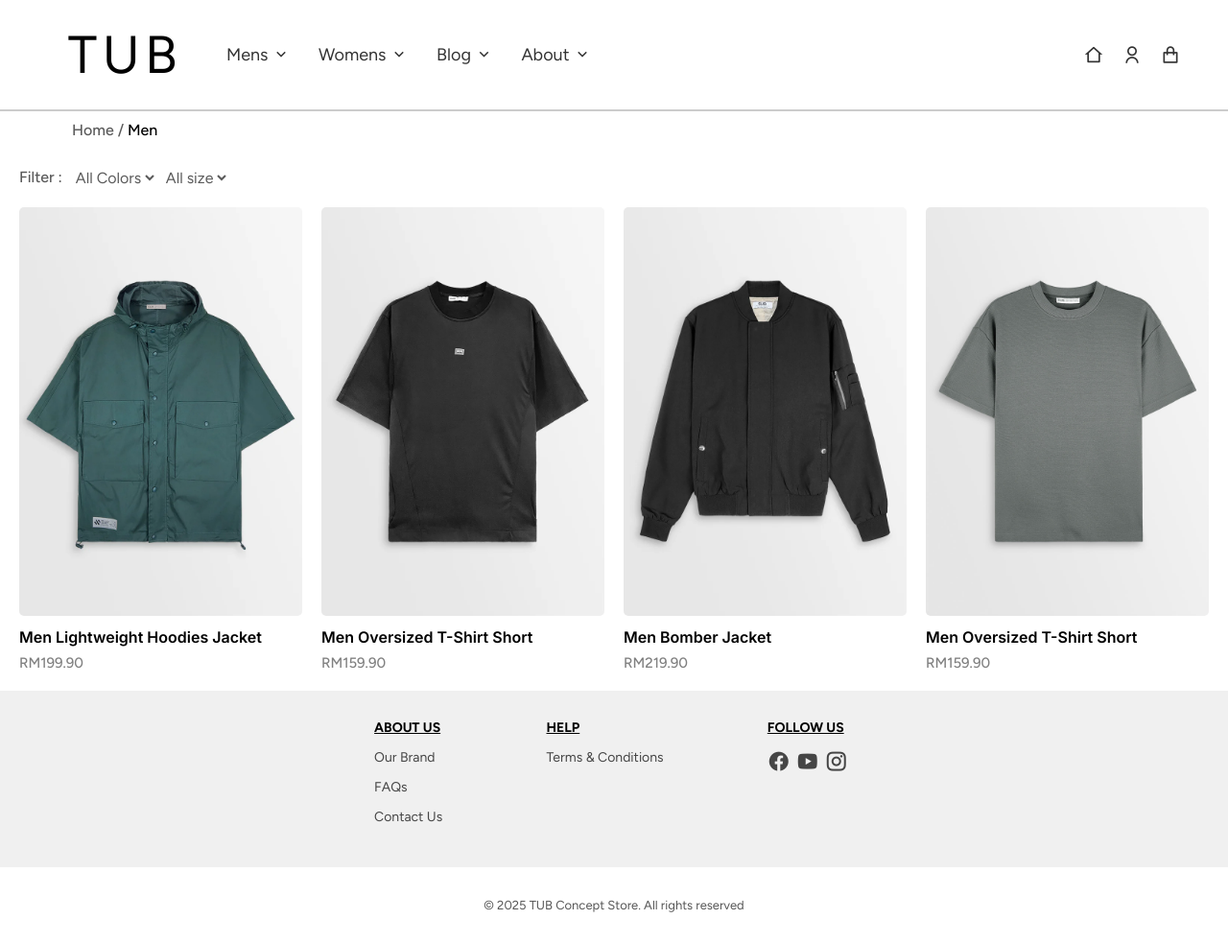
After one commit to yccccc12/Web_Application, a PHP site: page /products/menProduct.php in a window 1280 px wide. The commit adds this page. Shown: the whole page at 96% size. Run offline with PHP 8.4, Linux system fonts and the light colour scheme.

Commit message:
Processing

```diff
--- /dev/null
+++ b/products/menProduct.php
@@ -0,0 +1,102 @@
+<!DOCTYPE html>
+<html lang="en">
+<head>
+    <meta charset="UTF-8">
+    <meta name="viewport" content="width=device-width, initial-scale=1.0">
+    <title>Men Products</title>
+
+    <!-- Google Font: Figtree -->
+    <link href="https://fonts.googleapis.com/css2?family=Figtree:wght@300;400;500;600;700&display=swap" rel="stylesheet">
+    <link href="https://fonts.googleapis.com/css2?family=Inter:wght@300;400;500;600;700&display=swap" rel="stylesheet">
+
+    <!-- REMIXICONS -->
+    <link rel="stylesheet" href="../style/styles.css">
+    <link rel="stylesheet" href="https://cdnjs.cloudflare.com/ajax/libs/remixicon/3.5.0/remixicon.css">
+
+    <link rel="stylesheet" href="../style/product.css">
+
+</head>
+<body>
+    <?php include '../includes/header.php'; ?>
+    <!-- Breadcrumb Navigation -->
+    <div class="breadcrumb"><a href="../index.php">Home</a> / <span style="color: black;">Men</span></div>
+
+    <section class="products-container">
+    <div class='filter-container'>
+        <span class='filter-btn'>Filter :</span>
+
+        <select id="color-filter" onchange="applyFilter()">
+            <option value="All">All Colors</option>
+            <option value="Red">Red</option>
+            <option value="Blue">Blue</option>
+            <option value="Green">Green</option>
+        </select>
+            <select id="size-filter" onchange="applyFilter()">
+            <option value="All">All size</option>
+            <option value="S">S</option>
+            <option value="M">M</option>
+            <option value="L">L</option>
+            <option value="XL">XL</option>
+        </select>
+    </div>
+
+
+    <div class="products-section">
+            <div class="product" data-color="Green" data-size="M">
+                <img src="../img/item1.jpg" alt="Men Lightweight Hoodies Jacket">
+                <h3>Men Lightweight Hoodies Jacket</h3>
+                <p>RM199.90</p>
+            </div>
+            <div class="product" data-color="Black" data-size="XL">
+                <img src="../img/item2.jpg" alt="Men Oversized T-Shirt Short">
+                <h3>Men Oversized T-Shirt Short</h3>
+                <p>RM159.90</p>
+            </div>
+            <div class="product"data-color="Black" data-size="L">
+                <img src="../img/item3.jpg" alt="Men Bomber Jacket">
+                <h3>Men Bomber Jacket</h3>
+                <p>RM219.90</p>
+            </div>
+            <div class="product"data-color="Grey" data-size="M">
+                <img src="../img/item4.jpg" alt="Men Oversized T-Shirt Short">
+                <h3>Men Oversized T-Shirt Short</h3>
+                <p>RM159.90</p>
+            </div>
+    </div>
+    </section>
+    <?php include '../includes/footer.php';?>
+
+    <script>
+    function applyFilter() {
+        console.log("applyFilter is running"); // Debugging step
+
+        let selectedColor = document.getElementById("color-filter").value;
+        let selectedSize = document.getElementById("size-filter").value;
+
+        let products = document.querySelectorAll(".product");
+
+        products.forEach(product => {
+            let productColor = product.getAttribute("data-color") || "All";
+            let productSize = product.getAttribute("data-size") || "All";
+
+            let colorMatch = (selectedColor === "All" || productColor === selectedColor);
+            let sizeMatch = (selectedSize === "All" || productSize === selectedSize);
+
+            if (colorMatch && sizeMatch) {
+                product.style.display = "block";
+            } else {
+                product.style.display = "none";
+            }
+        });
+    }
+
+    document.addEventListener("DOMContentLoaded", function () {
+        console.log("DOM Loaded"); // Debugging step
+
+        document.getElementById("color-filter").onchange = applyFilter;
+        document.getElementById("size-filter").onchange = applyFilter;
+    });
+</script>
+
+</body>
+</html>
--- /dev/null
+++ b/style/product.css
@@ -0,0 +1,64 @@
+/*filter */
+.products-container {
+    max-width: 1450px; /* Match product section width */
+    margin: 0 auto; /* Center align */
+    padding: 20px; /* Ensure spacing */
+    box-sizing: border-box;
+}
+
+.filter-container {
+    display: flex;
+    justify-content: flex-start; /* Aligns filter to the left */
+    width: 100%; /* Ensures it matches product width */
+    margin-bottom: 20px;
+    gap: 5px;
+}
+
+.filter-btn {
+    background: none; /* Remove background */
+    border: none; /* Remove border */
+    color: #5A5A5A; /* Match breadcrumb color */
+    font-size: 16px; /* Match breadcrumb font size */
+    font-weight: 500; /* Keep consistency */
+    margin-right: 5px;
+}
+
+#color-filter, #size-filter {
+    font-size: 16px;
+    border: none;
+    background: none; /* Removes the default background */
+    color: #5A5A5A; /* Text color */
+    cursor: pointer;
+    outline: none; /* Removes the outline when clicked */
+}
+
+/* Add hover effect */
+#color-filter:hover, #size-filter:hover {
+    border-color: #888;
+    color: #000;
+}
+
+/* Add focus effect */
+#color-filter:focus, #size-filter:focus {
+    color: #000;
+}
+
+/*breadcrumb*/
+.breadcrumb {
+    padding: 10px 20px;
+    font-size: 16px;
+    font-weight: 500;
+    color: #5A5A5A;
+}
+
+.breadcrumb a {
+    text-decoration: none; /* Remove underline */
+    color: inherit; /* Inherit color from .breadcrumb */
+    font-weight: 500;
+    display: inline; /* Ensure only the text is clickable */
+    padding-left: 55px;
+}
+
+.breadcrumb a:hover {
+    color: #000; /* Optional: Change color on hover */
+}
--- a/style/styles.css
+++ b/style/styles.css
@@ -210,7 +225,6 @@ body {
     row-gap: 58px;
     max-width: 1450px;
     margin: 0 auto;
-    padding: 20px;
 }
 
 /* Individual Product */
```
Also changed, not shown: other parts of style/styles.css (+27 -11 lines), products/womenProduct.php (added, +100 -0 lines).
